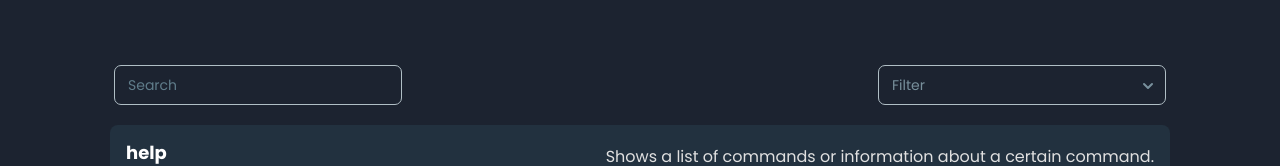
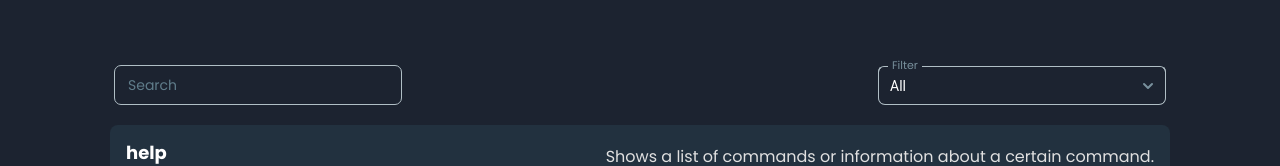
Before and after one commit to ShaYri12/ServerStatsBot, a Next.js app: page /commands in a window 1280 px wide. Shown: the part 155-321 px from the top of the page. Built offline with nearby package versions, Linux system fonts and the light colour scheme.

Commit message:
filter working now

```diff
--- a/app/commands/page.js
+++ b/app/commands/page.js
@@ -1,43 +1,72 @@
 'use client'
-import React, { useEffect } from 'react'
+import React, { useState, useEffect } from 'react';
 import { Select, Option, Input } from "@material-tailwind/react";
 
+const Commands = () => {
+  const [searchTerm, setSearchTerm] = useState("");
+  const [filter, setFilter] = useState("All");
 
-
-const Commands = () => {
   useEffect(() => {
     window.scrollTo(0, -1);
   }, []);
+
+  const handleSearchChange = (e) => {
+    setSearchTerm(e.target.value);
+  };
+
+  const handleFilterChange = (value) => {
+    setFilter(value);
+  };
+
+  const filteredCommands = commandsData.filter((command) => {
+    const matchesSearch = command.command.toLowerCase().includes(searchTerm.toLowerCase());
+    const matchesFilter = filter === "All" || command.category === filter.toLowerCase();
+    return matchesSearch && matchesFilter;
+  });
 
   return (
     <section className='container mx-auto py-20 text-white px-10'>
       <h1 className='font-extrabold text-center text-4xl py-10'>Commands</h1>
       <div className='px-1 flex flex-col md:flex-row justify-between py-5 items-center space-y-4 md:space-y-0 md:space-x-2'>
         <div className="w-72 text-white">
-          <Input color="light-blue" className='text-white' variant="outlined" label="Search"/>
+          <Input
+            color="light-blue"
+            className='text-white'
+            variant="outlined"
+            label="Search"
+            value={searchTerm}
+            onChange={handleSearchChange}
+          />
         </div>
         <div className="w-72">
-          <Select className='text-white' color="light-blue" variant="outlined" label="Filter">
-            <Option>All</Option>
-            <Option>General</Option>
-            <Option>Admin</Option>
-            <Option>Info</Option>
+          <Select
+            className='text-white'
+            color="light-blue"
+            variant="outlined"
+            label="Filter"
+            value={filter}
+            onChange={handleFilterChange}
+          >
+            <Option value="All">All</Option>
+            <Option value="General">General</Option>
+            <Option value="Admin">Admin</Option>
+            <Option value="Info">Info</Option>
           </Select>
         </div>
       </div>
       <div className='space-y-2 flex flex-col w-full'>
-        {commandsData.map((command,index)=>(
-        <div key={index.id} className='text-md flex items-center md:flex-row flex-col text-center justify-between bg-[#22313f] hover:bg-[#384f64] rounded-lg py-3 px-4 md:space-x-4 space-x-0 space-y-2 transition duration-300 ease-in-out'>
-          <h3 className='font-bold text-lg'>{command.command}</h3>
-          <p className='text-gray-300'>{command.description}</p>
-        </div>
-      ))}
+        {filteredCommands.map((command) => (
+          <div key={command.id} className='text-md flex items-center md:flex-row flex-col text-center justify-between bg-[#22313f] hover:bg-[#384f64] rounded-lg py-3 px-4 md:space-x-4 space-x-0 space-y-2 transition duration-300 ease-in-out'>
+            <h3 className='font-bold text-lg'>{command.command}</h3>
+            <p className='text-gray-300'>{command.description}</p>
+          </div>
+        ))}
       </div>
     </section>
   )
 }
 
-export default Commands
+export default Commands;
 
 const commandsData = [
   {
--- a/app/status/page.js
+++ b/app/status/page.js
@@ -1,4 +1,4 @@
-import React from 'react'
+import React, { useEffect } from 'react'
 
 const Status = () => {
     useEffect(() => {
```
